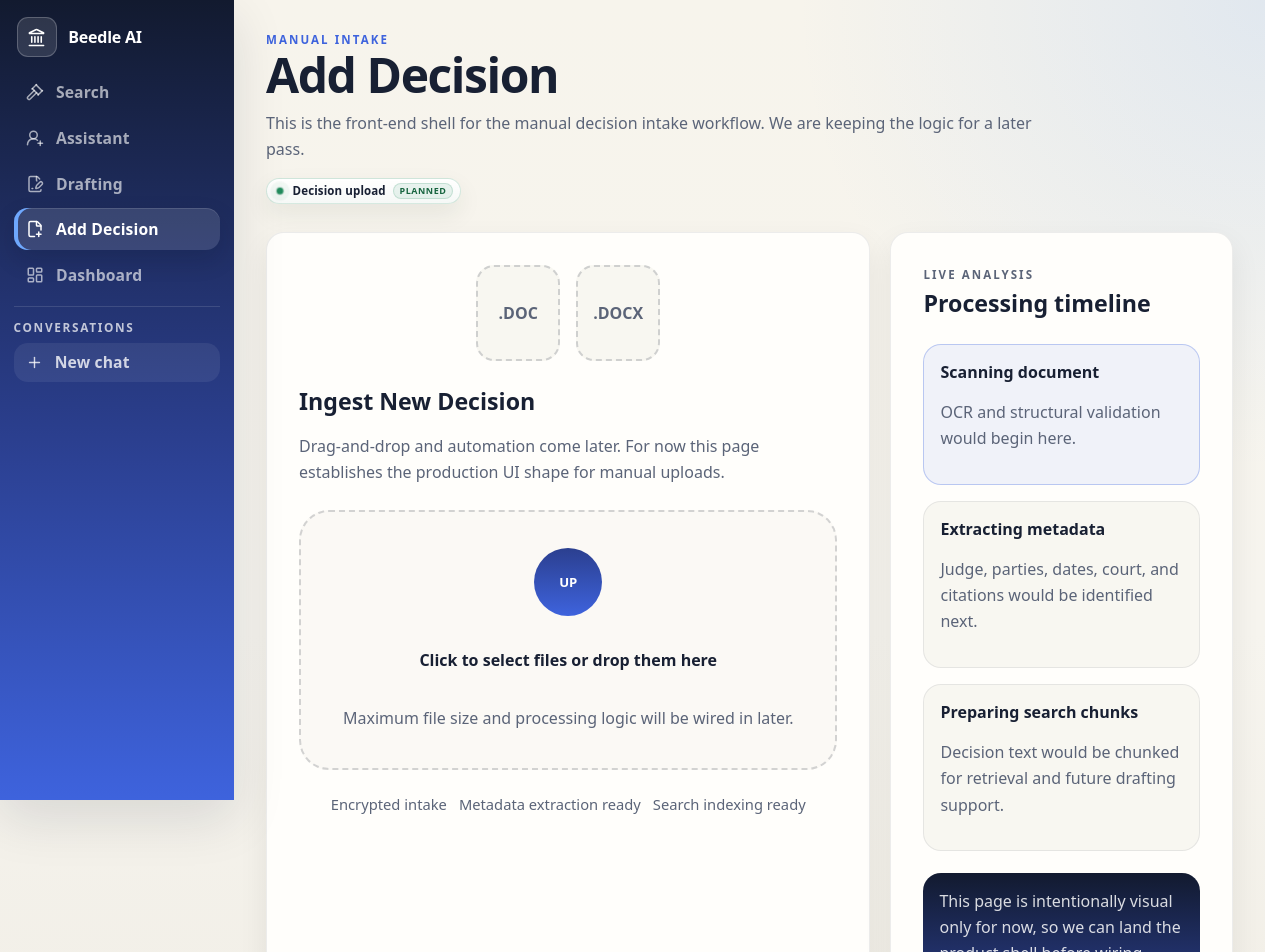
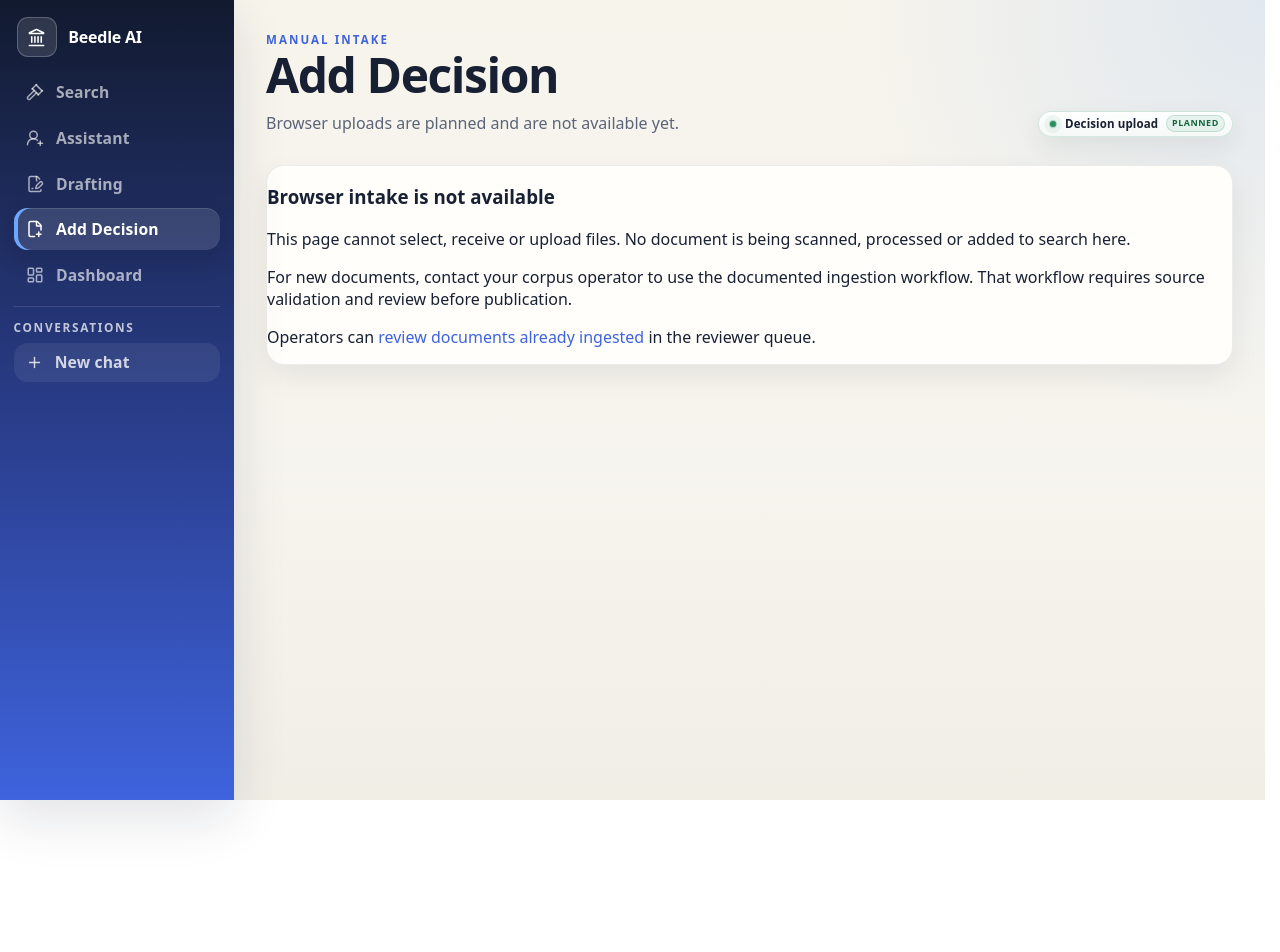
Before and after one commit to cliftonbnoble/beedle-ai, a Next.js app in the folder apps/web/: page /add-decision in a window 1280 px wide. Shown: the top 952 px of the page. After the commit the page ends 800 px from the top, so only its background shows below. Built offline with nearby package versions, Linux system fonts and the light colour scheme.

Commit message:
fix(L05): make browser intake clearly planned and inactive

```diff
--- a/apps/web/src/components/add-decision-placeholder.tsx
+++ b/apps/web/src/components/add-decision-placeholder.tsx
@@ -1,3 +1,4 @@
+import Link from "next/link";
 import { StatusPill } from "./status-pill";
 
 export default function AddDecisionPlaceholder() {
@@ -7,60 +8,16 @@ export default function AddDecisionPlaceholder() {
         <div>
           <p className="page-eyebrow">Manual Intake</p>
           <h2 className="page-title">Add Decision</h2>
-          <p className="page-copy">
-            This is the front-end shell for the manual decision intake workflow. We are keeping the logic for a later pass.
-          </p>
+          <p className="page-copy">Browser uploads are planned and are not available yet.</p>
         </div>
         <StatusPill label="Decision upload" stateLabel="PLANNED" />
       </section>
 
-      <section className="add-decision-grid">
-        <article className="hero-card add-decision-dropzone">
-          <div className="upload-format-row" aria-hidden="true">
-            <div className="upload-format-card">
-              <strong>.DOC</strong>
-            </div>
-            <div className="upload-format-card">
-              <strong>.DOCX</strong>
-            </div>
-          </div>
-          <h3>Ingest New Decision</h3>
-          <p>
-            Drag-and-drop and automation come later. For now this page establishes the production UI shape for manual uploads.
-          </p>
-          <div className="upload-zone">
-            <div className="upload-zone__icon">UP</div>
-            <strong>Click to select files or drop them here</strong>
-            <span>Maximum file size and processing logic will be wired in later.</span>
-          </div>
-          <div className="upload-support-list">
-            <span>Encrypted intake</span>
-            <span>Metadata extraction ready</span>
-            <span>Search indexing ready</span>
-          </div>
-        </article>
-
-        <aside className="section-card analysis-rail">
-          <div>
-            <p className="page-eyebrow">Live Analysis</p>
-            <h3>Processing timeline</h3>
-          </div>
-          <div className="timeline-step is-active">
-            <strong>Scanning document</strong>
-            <p>OCR and structural validation would begin here.</p>
-          </div>
-          <div className="timeline-step">
-            <strong>Extracting metadata</strong>
-            <p>Judge, parties, dates, court, and citations would be identified next.</p>
-          </div>
-          <div className="timeline-step">
-            <strong>Preparing search chunks</strong>
-            <p>Decision text would be chunked for retrieval and future drafting support.</p>
-          </div>
-          <div className="analysis-rail__notice">
-            This page is intentionally visual only for now, so we can land the product shell before wiring upload logic.
-          </div>
-        </aside>
+      <section className="section-card" aria-labelledby="intake-planned-title">
+        <h3 id="intake-planned-title">Browser intake is not available</h3>
+        <p>This page cannot select, receive or upload files. No document is being scanned, processed or added to search here.</p>
+        <p>For new documents, contact your corpus operator to use the documented ingestion workflow. That workflow requires source validation and review before publication.</p>
+        <p>Operators can <Link href="/admin/ingestion">review documents already ingested</Link> in the reviewer queue.</p>
       </section>
     </main>
   );
```
Also changed, not shown: 2 other files (tests, documents, lock files or other folders).
